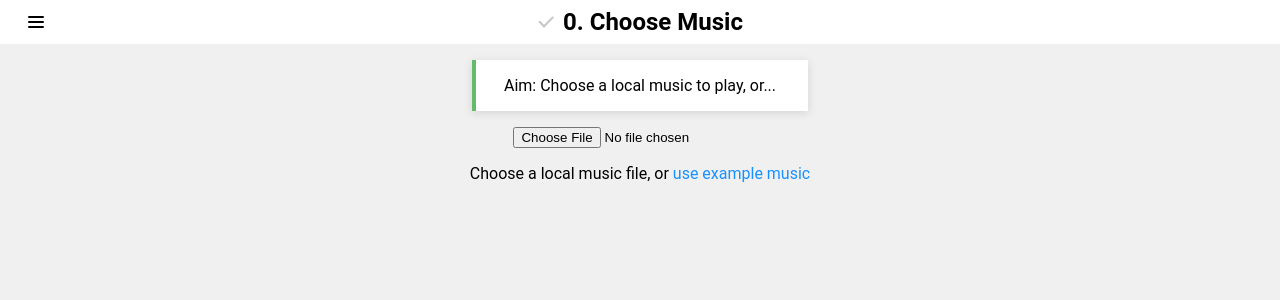
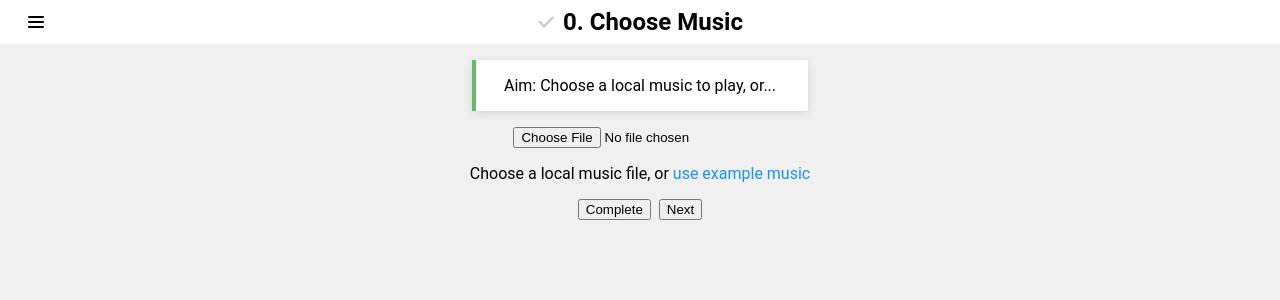
Before and after one commit to Lisianthus-A/the-worst-volumn-control, a React (Vite) app: page / in a window 1280 px wide. Shown: the top 300 px of the page. Built offline with nearby package versions, Linux system fonts and the light colour scheme.

Commit message:
refactor(Layout): simplify button rendering logic and improve aim completion check

```diff
--- a/src/components/Layout/index.tsx
+++ b/src/components/Layout/index.tsx
@@ -21,12 +21,14 @@ function Layout({ children }: Props) {
   const routeObj = mapPathToRoute.get(location)!;
 
   const handleComplete = () => {
-    const { route } = routeObj;
+    const { route, index } = routeObj;
     const aimRange = route.aim.split(",").map(Number);
 
     const volumn = ac.getVolumn();
     let isComplete = false;
-    if (aimRange.length === 1 && volumn === aimRange[0]) {
+    if (index === 0) {
+      isComplete = ac.getSrc() !== "";
+    } else if (aimRange.length === 1 && volumn === aimRange[0]) {
       isComplete = true;
     } else if (
       aimRange.length === 2 &&
@@ -89,7 +91,6 @@ function Layout({ children }: Props) {
       <div className={styles.aim}>Aim: {route.aimText}</div>
       {index !== 0 && <div className={styles.volumn}>Volumn:</div>}
       {children}
-      {index !== 0 && (
       <div className={styles.btns}>
         {hasPrev && <button onClick={() => handleNavigate(-1)}>Prev</button>}
         <button onClick={handleComplete} disabled={isComplete}>
@@ -97,7 +98,6 @@ function Layout({ children }: Props) {
         </button>
         {hasNext && <button onClick={() => handleNavigate(1)}>Next</button>}
       </div>
-      )}
     </div>
   );
 }
```
Lines whose indentation alone changed are shown as unchanged.
